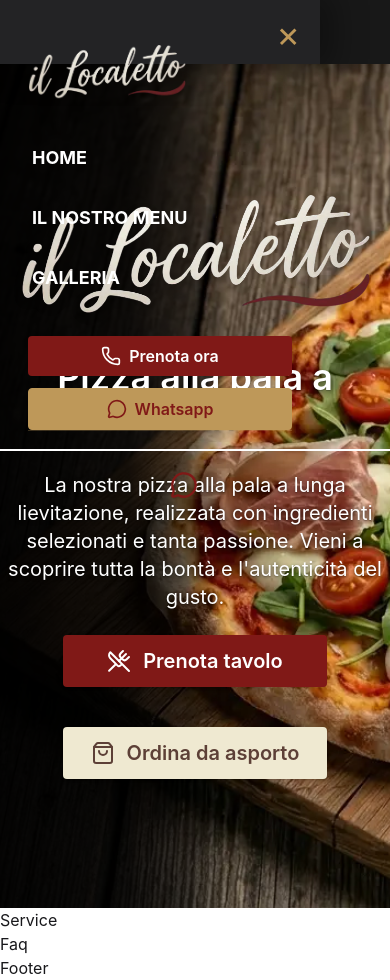
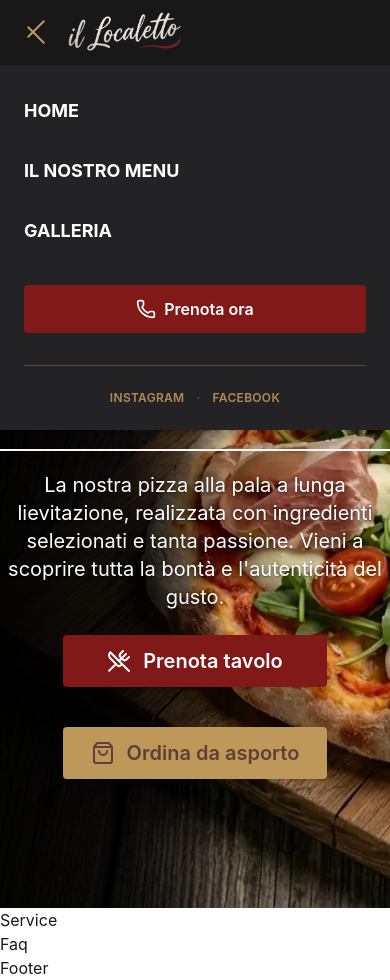
Before and after one commit to Gxbriel99/ilLocaletto_nextjs, a Next.js app: page / in a window 390 px wide. Both pictures are taken after a click on the button "Apri menu". Built offline with nearby package versions, Linux system fonts and the light colour scheme.

Commit message:
refactorimg menu

```diff
--- a/src/app/components/Navbar.tsx
+++ b/src/app/components/Navbar.tsx
@@ -1,209 +1,143 @@
 "use client";
 
 import { info } from "../data/info";
-import { Phone, MessageCircle } from "lucide-react";
-import { useState, useEffect } from "react";
+import { Phone } from "lucide-react";
+import { useEffect, useId, useState } from "react";
 
 const NAV_LINKS = [
   { label: "Home", href: "/" },
   { label: "Il nostro Menu", href: "/menu" },
   { label: "Galleria", href: "/galleria" },
-];
+] as const;
+
+const SOCIAL = [
+  { href: info.instagram, label: "Instagram" },
+  { href: info.facebook, label: "Facebook" },
+] as const;
+
+function HamburgerIcon({ open }: { open: boolean }) {
+  const bar = "h-0.5 w-6 rounded-full bg-[#BE9859] transition duration-200 ease-out";
+  return (
+    <span className="flex h-10 w-10 flex-col items-center justify-center" aria-hidden>
+      <span className={`${bar} ${open ? "translate-y-[5px] rotate-45" : "-translate-y-[7px]"}`} />
+      <span className={`${bar} ${open ? "scale-x-0 opacity-0" : ""}`} />
+      <span className={`${bar} ${open ? "-translate-y-[5px] -rotate-45" : "translate-y-[7px]"}`} />
+    </span>
+  );
+}
+
+function MobileMenu({ menuId, onClose }: { menuId: string; onClose: () => void }) {
+  return (
+    <>
+      <button
+        type="button"
+        aria-label="Chiudi menu"
+        className="fixed inset-x-0 bottom-0 top-16 z-40 bg-black/50 lg:hidden"
+        onClick={onClose}
+      />
+      <nav
+        id={menuId}
+        aria-label="Menu principale mobile"
+        className="nav-mobile-sheet absolute left-0 right-0 top-full z-50 max-h-[min(70vh,calc(100dvh-4rem))] overflow-y-auto border-t border-black/40 bg-[#232325] px-6 py-6 text-white shadow-xl lg:hidden md:left-1/2 md:right-auto md:w-[min(36rem,calc(100vw-2rem))] md:-translate-x-1/2 md:rounded-b-xl md:border-x md:border-black/25 md:border-b md:px-10 md:py-8 md:shadow-2xl"
+      >
+        <ul className="flex flex-col gap-4 text-lg font-bold uppercase md:gap-5 md:text-xl">
+          {NAV_LINKS.map(({ href, label }) => (
+            <li key={href}>
+              <a href={href} className="block rounded py-2 hover:text-[#BE9859]" onClick={onClose}>
+                {label}
+              </a>
+            </li>
+          ))}
+        </ul>
+        <a
+          href={`tel:+39${info.phone}`}
+          className="mt-8 flex items-center justify-center gap-2 rounded bg-[#801917] py-3 font-semibold hover:bg-[#BE9859]"
+          onClick={onClose}
+        >
+          <Phone className="h-5 w-5" />
+          Prenota ora
+        </a>
+        <div className="mt-8 flex flex-wrap items-center justify-center gap-x-3 gap-y-2 border-t border-[#BE9859]/35 pt-6 text-xs font-semibold uppercase tracking-wide text-[#BE9859]/90">
+          {SOCIAL.map(({ href, label }, i) => (
+            <span key={href} className="contents">
+              {i > 0 ? <span className="select-none text-[#BE9859]/40" aria-hidden>·</span> : null}
+              <a href={href} target="_blank" rel="noopener noreferrer" className="hover:text-[#BE9859]">
+                {label}
+              </a>
+            </span>
+          ))}
+        </div>
+      </nav>
+    </>
+  );
+}
 
 export default function Navbar() {
-  const [drawerOpen, setDrawerOpen] = useState(false);
+  const menuId = useId();
+  const [mobileOpen, setMobileOpen] = useState(false);
 
-  // Blocca lo scroll quando drawer è aperto
   useEffect(() => {
-    if (typeof window !== "undefined") {
-      if (drawerOpen) {
+    if (!mobileOpen) return;
+    const prev = document.body.style.overflow;
     document.body.style.overflow = "hidden";
-      } else {
-        document.body.style.overflow = "";
-      }
-    }
+    const onKey = (e: KeyboardEvent) => {
+      if (e.key === "Escape") setMobileOpen(false);
+    };
+    window.addEventListener("keydown", onKey);
     return () => {
-      if (typeof window !== "undefined") {
-        document.body.style.overflow = "";
-      }
+      document.body.style.overflow = prev;
+      window.removeEventListener("keydown", onKey);
     };
-  }, [drawerOpen]);
+  }, [mobileOpen]);
 
   return (
+    <header className="sticky top-0 z-[1000]">
       <nav
-      className="sticky top-0 w-full shadow-md"
-      style={{
-        backgroundColor: "#181818",
-        backdropFilter: "blur(8px)",
-        WebkitBackdropFilter: "blur(8px)",
-        boxShadow: "0 2px 12px 0 rgba(0,0,0,0.16)",
-        zIndex: 999,
-        color: "#FEFEFE",
-      }}
+        className="relative w-full bg-[#181818] text-[#FEFEFE] shadow-[0_2px_12px_rgba(0,0,0,0.16)] backdrop-blur-md"
+        style={{ WebkitBackdropFilter: "blur(8px)" }}
       >
-      <div className="flex items-center justify-between max-w-7xl mx-auto px-4 md:px-8 h-[64px] md:h-[80px]">
-        {/* Mobile: Hamburger + Logo */}
-        <div className="flex items-center gap-2 md:hidden">
+        <div className="relative mx-auto flex h-16 max-w-7xl items-center justify-between px-4 lg:h-20 lg:px-8">
+          <div className="flex items-center gap-2 lg:hidden">
             <button
-            aria-label="Apri il menu"
-            className="p-2 rounded-md hover:bg-[#222] transition"
-            onClick={() => setDrawerOpen(true)}
+              type="button"
+              aria-label={mobileOpen ? "Chiudi menu" : "Apri menu"}
+              aria-expanded={mobileOpen}
+              aria-controls={menuId}
+              className="-m-2 rounded-md p-2 hover:bg-[#222] focus:outline-none focus-visible:ring-2 focus-visible:ring-[#BE9859]"
+              onClick={() => setMobileOpen(o => !o)}
             >
-            <svg width="32" height="32" fill="none" viewBox="0 0 24 24" className="text-[#BE9859]">
-              <path
-                stroke="currentColor"
-                strokeWidth={2}
-                strokeLinecap="round"
-                strokeLinejoin="round"
-                d="M4 6h16M4 12h16M4 18h16"
-              />
-            </svg>
+              <HamburgerIcon open={mobileOpen} />
             </button>
             <a href="/" className="flex items-center">
-            <img src="/logo.webp" alt="Logo Il Localetto" className="h-10 w-auto ml-2" />
+              <img src="/logo.webp" alt="Logo Il Localetto" className="ml-1 h-10 w-auto md:h-11" />
             </a>
           </div>
-        {/* Desktop: Logo */}
-        <a href="/" className="hidden md:flex items-center">
+
+          <a href="/" className="hidden items-center lg:flex">
             <img src="/logo.webp" alt="Logo Il Localetto" className="h-14 w-auto" />
           </a>
-        {/* Desktop: NAV */}
-        <div className="hidden md:flex flex-1 justify-center">
-          <ul className="flex flex-row gap-8 text-[1.07rem] uppercase items-center">
-            {NAV_LINKS.map(link => (
-              <li key={link.href} className="hover:text-[#BE9859] transition-colors">
-                <a href={link.href} className="text-lg font-semibold">{link.label}</a>
+          <div className="hidden flex-1 justify-center lg:flex">
+            <ul className="flex items-center gap-8 uppercase">
+              {NAV_LINKS.map(({ href, label }) => (
+                <li key={href} className="transition-colors hover:text-[#BE9859]">
+                  <a href={href} className="text-lg font-semibold">
+                    {label}
+                  </a>
                 </li>
               ))}
             </ul>
           </div>
-        {/* Desktop: CTA */}
-        <div className="hidden md:flex items-center gap-2">
           <a
             href={`tel:+39${info.phone}`}
-            className="inline-flex items-center gap-2 px-5 py-2 rounded font-semibold uppercase text-base bg-[#801917] hover:bg-[#BE9859] transition-colors text-white shadow"
-            style={{ letterSpacing: "0.03em" }}
+            className="hidden items-center gap-2 rounded bg-[#801917] px-5 py-2 text-base font-semibold uppercase tracking-[0.03em] text-white shadow transition-colors hover:bg-[#BE9859] lg:inline-flex"
           >
-            <Phone className="w-5 h-5" />
+            <Phone className="h-5 w-5" />
             Prenota ora
           </a>
         </div>
-      </div>
-      {/* Drawer: MOBILE ONLY */}
-      {drawerOpen && (
-        <div
-          className="fixed inset-0 flex md:hidden"
-          style={{
-            zIndex: 999,
-          }}
-        >
-          {/* Clickable colored overlay */}
-          <div
-            className="fixed inset-0"
-            style={{
-              background: "#181818",
-              zIndex: 1000,
-              opacity: 1,
-            }}
-            onClick={() => setDrawerOpen(false)}
-          />
-          {/* Drawer panel */}
-          <aside
-            className="fixed left-0 top-0 bottom-0 w-80 max-w-[92vw] h-full shadow-2xl flex flex-col py-8 px-7"
-            style={{
-              background: "#232325",
-              zIndex: 1100,
-              animation: "slideinDrawerStrong 0.23s cubic-bezier(0.7,0.1,0.3,1)",
-              color: "#fff",
-              boxShadow: "8px 0 32px 6px rgba(0,0,0,0.34)",
-              position: "fixed",
-            }}
-          >
-            {/* Close */}
-            <button
-              aria-label="Chiudi il menu"
-              onClick={() => setDrawerOpen(false)}
-              className="absolute right-4 top-3 text-4xl p-1 rounded focus:outline-none focus:ring-2 focus:ring-[#BE9859] text-[#BE9859] hover:bg-[#191919] transition"
-              style={{ lineHeight: '1', background: 'none' }}
-            >
-              ×
-            </button>
-            {/* Logo */}
-            <a href="/" className="flex items-center mb-8 mt-3" onClick={() => setDrawerOpen(false)}>
-              <img src="/logo.webp" alt="Logo Il Localetto" className="h-14 w-auto" />
-            </a>
-            {/* NAVIGATION */}
-            <ul className="flex flex-col gap-6 text-lg mt-2">
-              {NAV_LINKS.map(link => (
-                <li key={link.href}>
-                  <a
-                    href={link.href}
-                    className="block py-1 px-1 hover:text-[#BE9859] font-bold uppercase transition"
-                    onClick={() => setDrawerOpen(false)}
-                  >
-                    {link.label}
-                  </a>
-                </li>
-              ))}
-            </ul>
-            {/* CTA Mobile */}
-            <div className="mt-10 flex flex-col gap-3">
-              <a
-                href={`tel:+39${info.phone}`}
-                className="inline-flex items-center justify-center gap-2 px-3 py-2 rounded bg-[#801917] hover:bg-[#BE9859] text-white font-semibold transition-colors text-base"
-              >
-                <Phone className="w-5 h-5" />
-                Prenota ora
-              </a>
-              <a
-                href={`https://wa.me/${info.whatsappPhone}`}
-                target="_blank"
-                rel="noopener noreferrer"
-                className="inline-flex items-center justify-center gap-2 px-3 py-2 rounded bg-[#BE9859] hover:bg-[#801917] text-[#801917] hover:text-white font-semibold border border-[#BE9859] transition-colors text-base"
-              >
-                <MessageCircle className="w-5 h-5" />
-                Whatsapp
-              </a>
-            </div>
-            {/* Social */}
-            <div className="flex gap-6 mt-auto mb-3 pt-10 justify-center items-center border-t border-[#BE9859]/30">
-              <a
-                href={info.instagram}
-                target="_blank"
-                rel="noopener noreferrer"
-                aria-label="Instagram"
-                className="text-[#801917] hover:text-[#BE9859] transition-colors"
-              >
-                {/* Instagram icon */}
-              </a>
-              <a
-                href={info.facebook}
-                target="_blank"
-                rel="noopener noreferrer"
-                aria-label="Facebook"
-                className="text-[#801917] hover:text-[#BE9859] transition-colors"
-              >
-                {/* Facebook icon */}
-              </a>
-              <a
-                href={`https://wa.me/${info.whatsappPhone}`}
-                target="_blank"
-                rel="noopener noreferrer"
-                aria-label="Whatsapp"
-                className="text-[#801917] hover:text-[#BE9859] transition-colors"
-              >
-                <MessageCircle className="w-7 h-7" />
-              </a>
-            </div>
-            <style jsx>{`
-              @keyframes slideinDrawerStrong {
-                from { transform: translateX(-100%); opacity:0; }
-                to { transform: translateX(0); opacity:1; }
-              }
-            `}</style>
-          </aside>
-        </div>
-      )}
+
+        {mobileOpen ? <MobileMenu menuId={menuId} onClose={() => setMobileOpen(false)} /> : null}
       </nav>
+    </header>
   );
 }
--- a/src/app/components/blocks/Header.tsx
+++ b/src/app/components/blocks/Header.tsx
@@ -54,7 +54,6 @@ export default function Header() {
             </p>
           </div>
 
-
           {/* CTA */}
           <div className="flex flex-col md:flex-row items-center justify-center gap-6 md:pl-16 lg:pl-0">
             <a
@@ -68,7 +67,7 @@ export default function Header() {
             </a>
             <a
               href="#asporto"
-              className="inline-flex items-center justify-center whitespace-nowrap font-semibold px-7 py-3 rounded shadow transition text-xl text-[#5D4037] bg-[#EFE9D1] hover:bg-[#BE9859]
+              className="inline-flex items-center justify-center whitespace-nowrap font-semibold px-7 py-3 rounded shadow transition text-xl text-[#5D4037] bg-[#BE9859] hover:bg-[#EFE9D1]
                 w-full md:w-auto md:min-w-[240px] md:max-w-[240px] md:px-6 md:py-2.5 md:text-lg
                 lg:min-w-[260px] lg:max-w-[260px] lg:px-7 lg:py-3 lg:text-xl"
             >
--- a/src/app/globals.css
+++ b/src/app/globals.css
@@ -7,3 +7,18 @@
     z-index: 1;
     pointer-events: none;
 }
+
+@keyframes nav-mobile-sheet-in {
+  from {
+    opacity: 0;
+    transform: translateY(-8px);
+  }
+  to {
+    opacity: 1;
+    transform: translateY(0);
+  }
+}
+
+.nav-mobile-sheet {
+  animation: nav-mobile-sheet-in 170ms ease-out both;
+}
```
Lines whose indentation alone changed are shown as unchanged.
